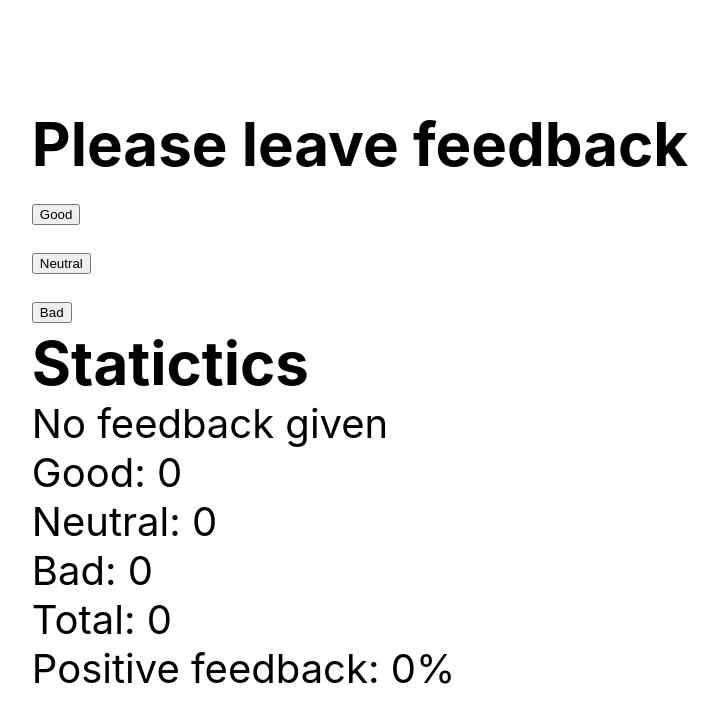
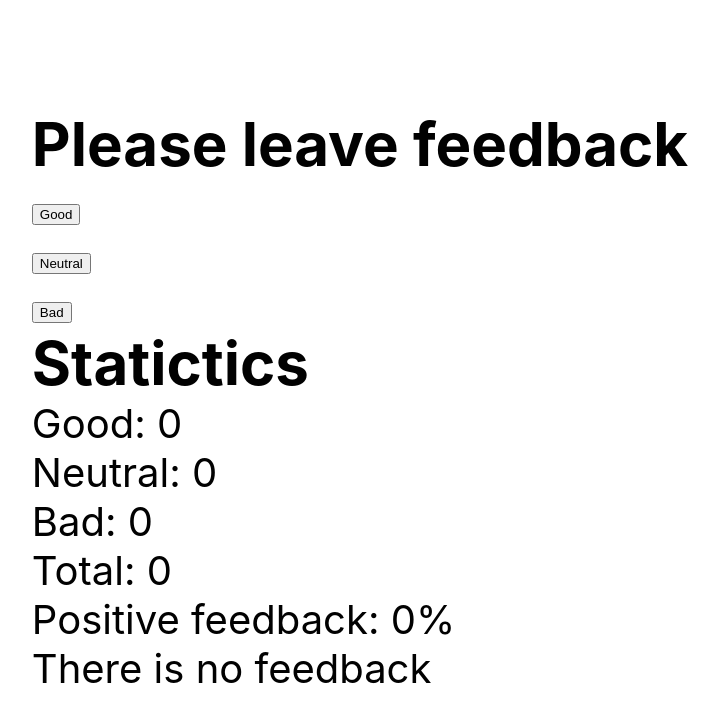
Before and after one commit to Nataly-Moskalenko/goit-react-hw-02-feedback, a React (Create React App) app: page / in a window 1280 px wide. Shown: the top 722 px of the page, without its empty margins (280-999 px from the left). Built offline with nearby package versions, Linux system fonts and the light colour scheme.

Commit message:
creates class App

```diff
--- a/src/components/App.jsx
+++ b/src/components/App.jsx
@@ -1,8 +1,50 @@
+import React, { Component } from 'react';
 import Section from './section/Section';
 import Statistics from './statistics/Statistics';
 import FeedbackOptions from './feedbackOptions/FeedbackOptions';
+import Notification from './notification/Notification';
 
-export const App = () => {
+export class App extends Component {
+  state = {
+    good: 0,
+    neutral: 0,
+    bad: 0,
+  };
+
+  handleIncrementGood = () => {
+    this.setState(state => {
+      return {
+        good: state.good + 1,
+      };
+    });
+  };
+
+  handleIncrementNeutral = () => {
+    this.setState(state => ({
+      neutral: state.neutral + 1,
+    }));
+  };
+
+  handleIncrementBad = () => {
+    this.setState(state => ({
+      bad: state.bad + 1,
+    }));
+  };
+
+  countTotalFeedback = () => {
+    this.total = this.state.bad + this.state.neutral + this.state.good;
+    return this.total;
+  };
+
+  countPositiveFeedbackPercentage = () => {
+    this.positivePercentage =
+      (this.state.good /
+        (this.state.bad + this.state.neutral + this.state.good)) *
+      100;
+    return this.positivePercentage;
+  };
+
+  render() {
     return (
       <div
         style={{
@@ -15,16 +57,22 @@ export const App = () => {
         }}
       >
         <Section title="Please leave feedback">
+          <FeedbackOptions
+            handleIncrementGood={this.handleIncrementGood}
+            handleIncrementBad={this.handleIncrementBad}
+            handleIncrementNeutral={this.handleIncrementNeutral}
+          ></FeedbackOptions>
           {/* <FeedbackOptions options={} onLeaveFeedback={}></FeedbackOptions> */}
-        <FeedbackOptions />
           <Statistics
-          good={FeedbackOptions.handleIncrementGood}
-          neutral={FeedbackOptions.handleIncrementNeutral}
-          bad={FeedbackOptions.handleIncrementBad}
-          total={FeedbackOptions.countTotalFeedback}
-          positivePercentage={FeedbackOptions.countPositiveFeedbackPercentage}
+            good={this.state.good}
+            neutral={this.state.neutral}
+            bad={this.state.bad}
+            total={this.countTotalFeedback()}
+            positivePercentage={this.countPositiveFeedbackPercentage()}
           ></Statistics>
+          <Notification message="There is no feedback"></Notification>
         </Section>
       </div>
     );
-};
+  }
+}
--- a/src/components/feedbackOptions/FeedbackOptions.jsx
+++ b/src/components/feedbackOptions/FeedbackOptions.jsx
@@ -1,71 +1,25 @@
-import React, { Component } from 'react';
-
-/* <FeedbackOptions options={} onLeaveFeedback={}></FeedbackOptions> */
-
-export default class FeedbackOptions extends Component {
-  static defaultProps = {
-    step: 1,
-  };
-
-  state = {
-    good: 0,
-    neutral: 0,
-    bad: 0,
-  };
-
-  handleIncrementGood = () => {
-    this.setState((state, props) => ({
-      good: state.good + props.step,
-    }));
-    // console.log(this.state.good);
-  }
-
-  handleIncrementNeutral = () => {
-    this.setState((state, props) => ({
-      neutral: state.neutral + props.step,
-    }));
-  }
-
-  handleIncrementBad = () => {
-    this.setState((state, props) => ({
-      bad: state.bad + props.step,
-    }));
-  }
-
-  countTotalFeedback = () => {
-    this.total(state => ({
-      total: state.bad + state.neutral + state.good,
-    }));
-  }
-
-  countPositiveFeedbackPercentage = () => {
-    this.positivePercentage(state => ({
-      positivePercentage:
-        (state.bad / (state.bad + state.neutral + state.good)) * 100,
-    }));
-  }
-
-  render() {
-    // const { step } = this.props;
-
+export default function FeedbackOptions({
+  handleIncrementGood,
+  handleIncrementNeutral,
+  handleIncrementBad,
+}) {
   return (
     <ul>
       <li>
-          <button type="button" onClick={this.handleIncrementGood}>
+        <button type="button" onClick={handleIncrementGood}>
           Good
         </button>
       </li>
       <li>
-          <button type="button" onClick={this.handleIncrementNeutral}>
+        <button type="button" onClick={handleIncrementNeutral}>
           Neutral
         </button>
       </li>
       <li>
-          <button type="button" onClick={this.handleIncrementBad}>
+        <button type="button" onClick={handleIncrementBad}>
           Bad
         </button>
       </li>
     </ul>
   );
 }
-}
--- /dev/null
+++ b/src/components/notification/Notification.jsx
@@ -0,0 +1,3 @@
+export default function Notification({ message }) {
+  return (<p>{message}</p>);
+}
--- a/src/components/statistics/Statistics.jsx
+++ b/src/components/statistics/Statistics.jsx
@@ -6,9 +6,8 @@ export default function Statistics({
   positivePercentage,
 }) {
   return (
-    <section>
+    <div>
       <h2>Statictics</h2>
-      <p>No feedback given</p>
       <ul>
         <li>Good: {good ? good : 0}</li>
         <li>Neutral: {neutral ? neutral : 0}</li>
@@ -18,6 +17,6 @@ export default function Statistics({
           Positive feedback: {positivePercentage ? positivePercentage : 0}%
         </li>
       </ul>
-    </section>
+    </div>
   );
 }
```
Also changed, not shown: src/components/notification/Notification.css (added). Lines whose indentation alone changed are shown as unchanged.
